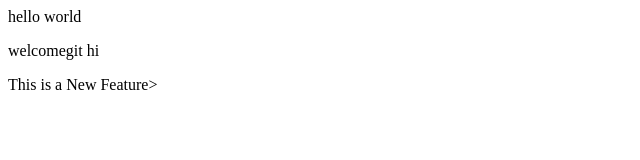
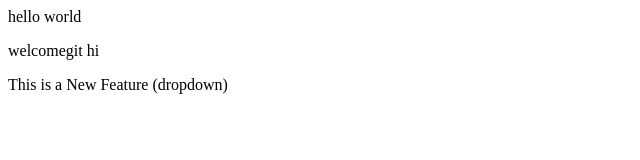
Before and after one commit to AbrarHusssain/My-First-program, a plain HTML site: page index.html in a window 1280 px wide. Shown: the full height of the page, 0-640 px from the left. Drawn offline with Linux system fonts and the light colour scheme.

Commit message:
dropdown

```diff
--- a/index.html
+++ b/index.html
@@ -1,4 +1,4 @@
 <p>hello world</p>
 <h>welcomegit</h>
 <h>hi</h>
-<p>This is a New Feature></p>
+<p>This is a New Feature (dropdown)</p>
```
